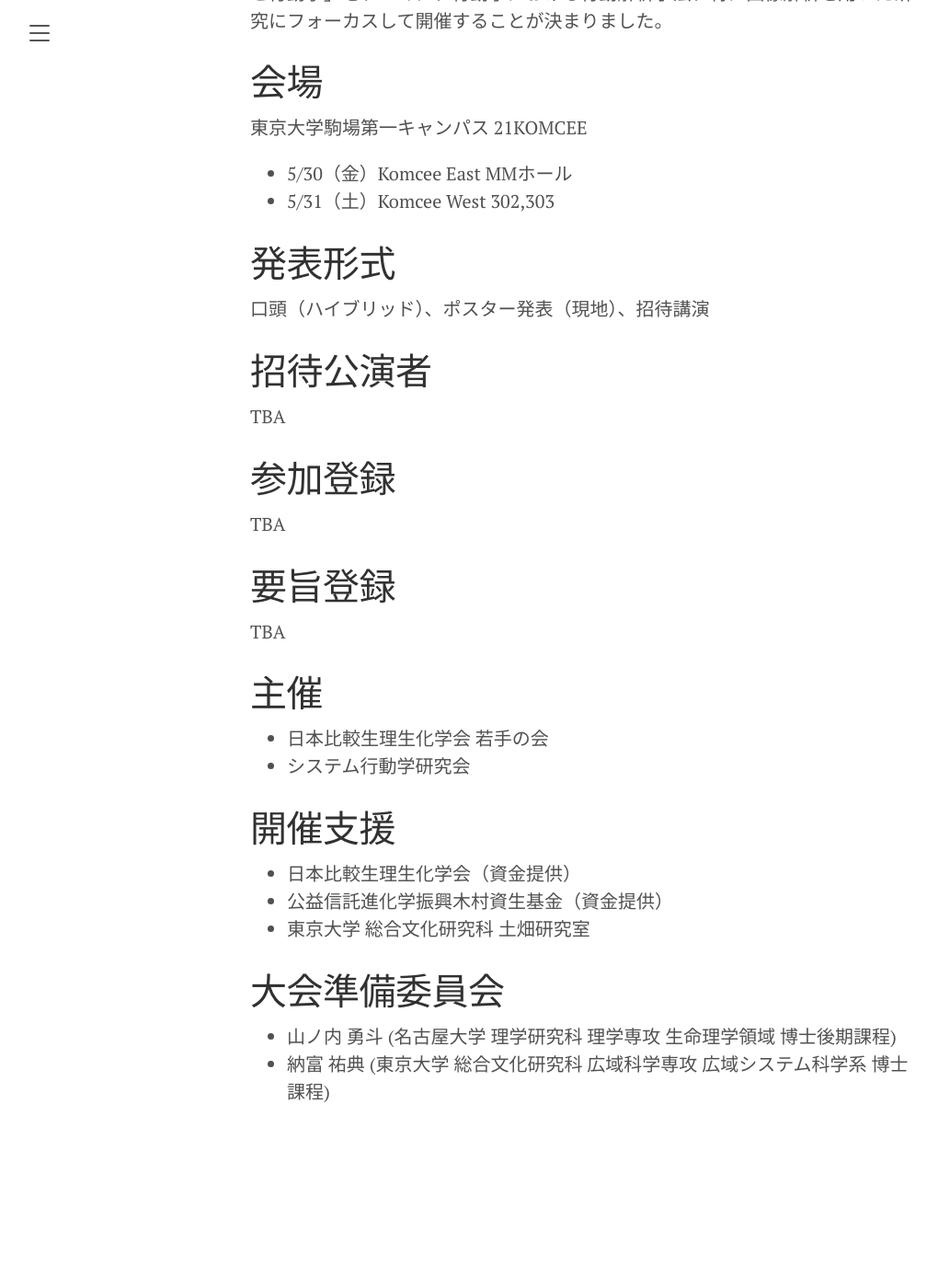
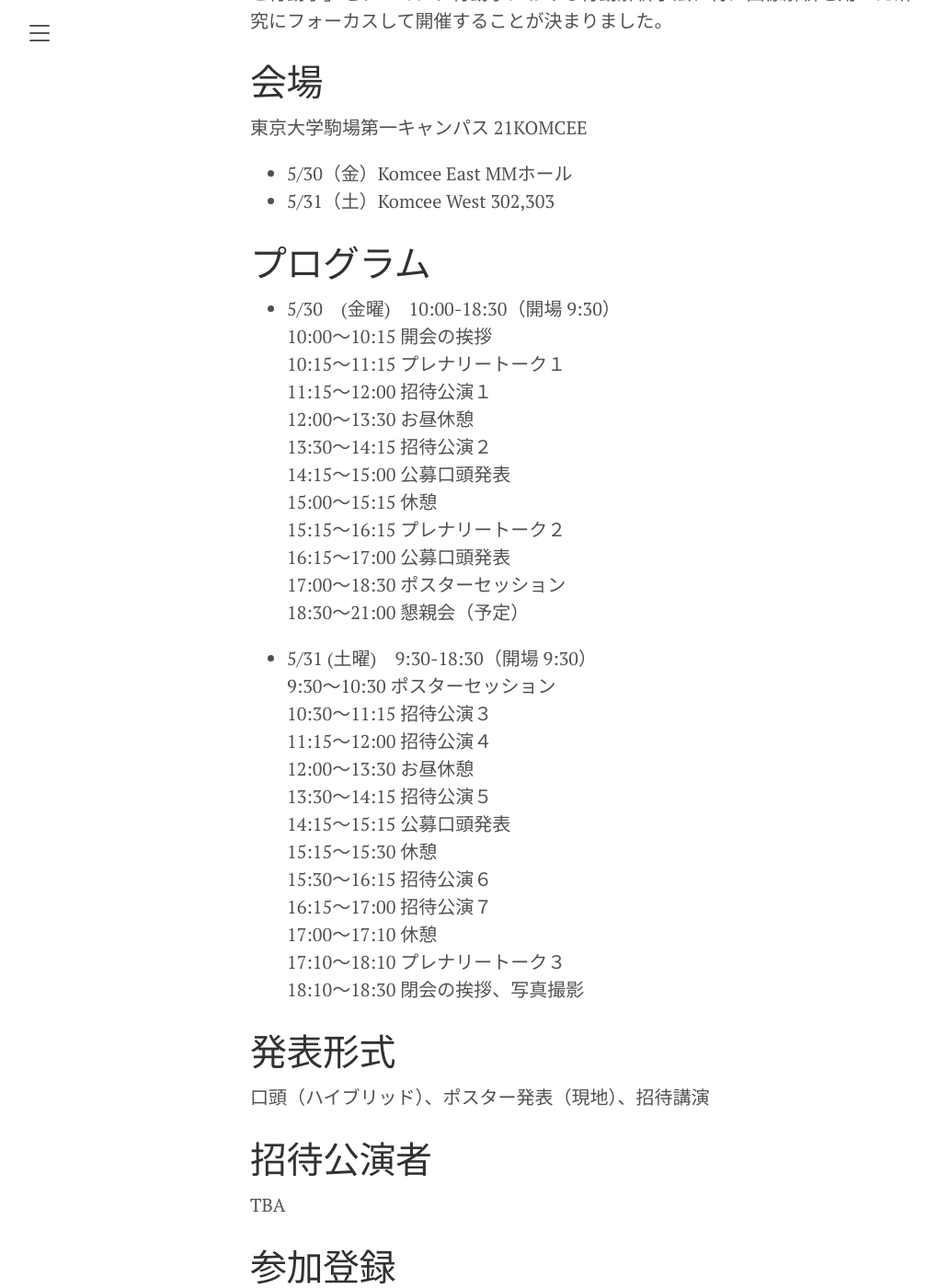
Before and after one commit to SystemsEthology/website, a Jekyll site: the page built from event/conference01.md, in a window 1280 px wide and 1400 px high, scrolled down 755 px. Shown: the whole window at 92% size, without its empty margins (8-1028 px from the left). Built offline with Jekyll 4.4.1, drawn with Linux system fonts in a browser that asks for light colours; before the commit the page ends 2037 px from its top, so only the background shows below that.

Commit message:
Update conference01.md

```diff
--- a/event/conference01.md
+++ b/event/conference01.md
@@ -16,6 +16,34 @@ title: 第一回システム行動学研究会　〜画像解析と行動学〜
 東京大学駒場第一キャンパス 21KOMCEE
   - 5/30（金）Komcee East MMホール
   - 5/31（土）Komcee West 302,303
+
+# プログラム
+- 5/30　(金曜)　10:00-18:30（開場 9:30）
+  10:00〜10:15 開会の挨拶
+  10:15〜11:15 プレナリートーク１
+  11:15〜12:00 招待公演１
+  12:00〜13:30 お昼休憩
+  13:30〜14:15 招待公演２
+  14:15〜15:00 公募口頭発表
+  15:00〜15:15 休憩
+  15:15〜16:15 プレナリートーク２
+  16:15〜17:00 公募口頭発表
+  17:00〜18:30 ポスターセッション
+  18:30〜21:00 懇親会（予定）
+
+- 5/31 (土曜)　9:30-18:30（開場 9:30）
+  9:30〜10:30 ポスターセッション
+  10:30〜11:15 招待公演３
+  11:15〜12:00 招待公演４
+  12:00〜13:30 お昼休憩
+  13:30〜14:15 招待公演５
+  14:15〜15:15 公募口頭発表
+  15:15〜15:30 休憩
+  15:30〜16:15 招待公演６
+  16:15〜17:00 招待公演７
+  17:00〜17:10 休憩
+  17:10〜18:10 プレナリートーク３
+  18:10〜18:30 閉会の挨拶、写真撮影
 
 # 発表形式
 口頭（ハイブリッド）、ポスター発表（現地）、招待講演
```
